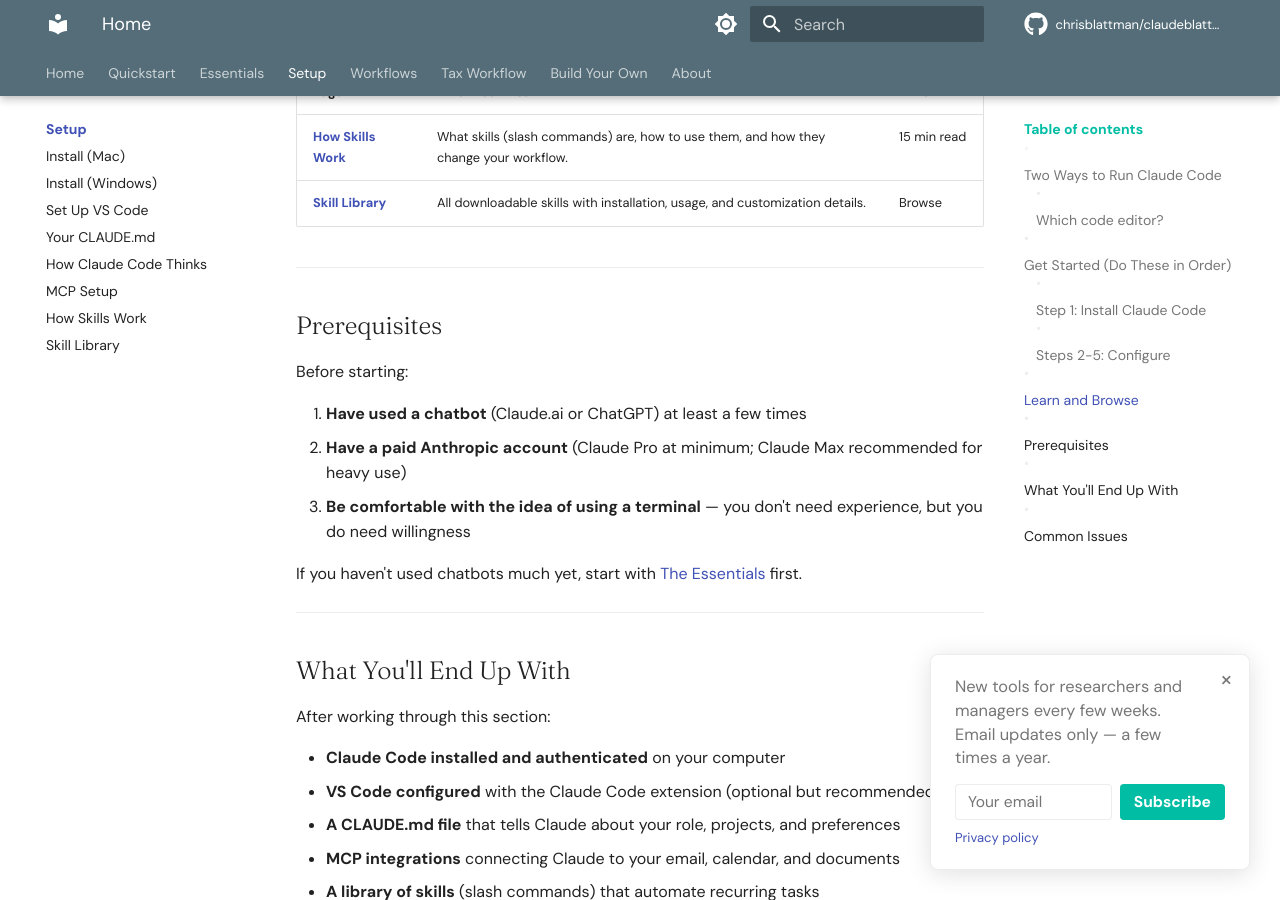
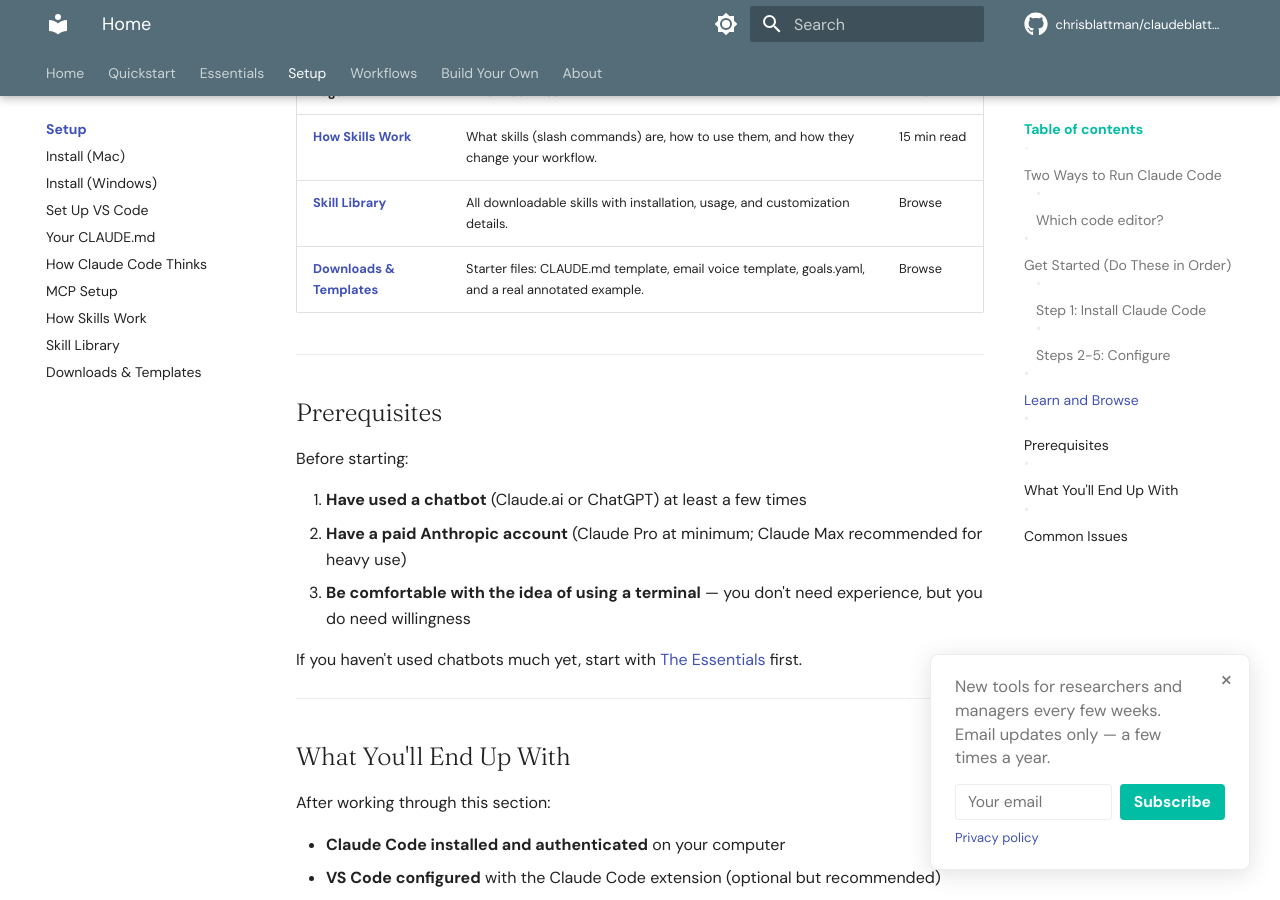
Before and after one commit to XiongfeiLi6/claudeblattman, an MkDocs documentation site: the page built from docs/setup/index.md, in a window 1280 px wide and 900 px high, scrolled down 2366 px. Built offline with MkDocs 1.6.1 and Material for MkDocs 9.7.7, drawn with Linux system fonts in a browser that asks for light colours; comment, search, counter and statistics services are not loaded; some of the changed text lies outside the part shown.

Commit message:
Phase 3: nav restructure — 8 tabs to 7, nest examples, demote Tax
- Essentials: move Cost Reality to position 2, nest example pages under AI Project Folders
- Workflows: absorb Tax Workflow as "Tax Season" subsection (all URLs preserved)
- Setup: add Downloads & Templates to Learn and Browse table
- Project CLAUDE.md: update tab count description

Co-Authored-By: Claude Opus 4.6 <noreply@anthropic.com>

```diff
--- a/docs/setup/index.md
+++ b/docs/setup/index.md
@@ -84,6 +84,7 @@ The two most popular options:
 |------|------------------|------|
 | **[How Skills Work](../toolkit/skills-guide.md)** | What skills (slash commands) are, how to use them, and how they change your workflow. | 15 min read |
 | **[Skill Library](skill-reference.md)** | All downloadable skills with installation, usage, and customization details. | Browse |
+| **[Downloads & Templates](../downloads/index.md)** | Starter files: CLAUDE.md template, email voice template, goals.yaml, and a real annotated example. | Browse |
 
 ---
 
--- a/mkdocs.yml
+++ b/mkdocs.yml
@@ -55,17 +55,18 @@ nav:
   - Essentials:
     - essentials/index.md
     - Chatbots Done Right: essentials/chatbots.md
+    - The Cost Reality: essentials/cost.md
     - Prompt Engineering: essentials/prompting.md
-    - AI Project Folders: essentials/project-folders.md
-    - "Example: Vacation Planning": essentials/folders/vacation.md
-    - "Example: Shopping Decisions": essentials/folders/shopping.md
-    - "Example: Health & Fitness": essentials/folders/health.md
-    - "Example: Work Projects": essentials/folders/work.md
+    - AI Project Folders:
+      - essentials/project-folders.md
+      - "Example: Vacation Planning": essentials/folders/vacation.md
+      - "Example: Shopping Decisions": essentials/folders/shopping.md
+      - "Example: Health & Fitness": essentials/folders/health.md
+      - "Example: Work Projects": essentials/folders/work.md
     - Wispr Flow: essentials/wispr-flow.md
     - Granola: essentials/granola.md
     - NotebookLM: essentials/notebooklm.md
     - "ChatGPT vs Claude": essentials/chatgpt-vs-claude.md
-    - The Cost Reality: essentials/cost.md
   - Setup:
     - setup/index.md
     - Install (Mac): toolkit/install-mac.md
@@ -76,6 +77,7 @@ nav:
     - MCP Setup: toolkit/mcp-setup.md
     - How Skills Work: toolkit/skills-guide.md
     - Skill Library: setup/skill-reference.md
+    - Downloads & Templates: downloads/index.md
   - Workflows:
     - workflows/index.md
     - "Prompt, Plan, Review, Revise": workflows/first-session-skills.md
@@ -83,17 +85,17 @@ nav:
     - Project Management: workflows/project-management.md
     - "Example: Project Dashboard": workflows/examples/project-overview-example.md
     - "Example: Research Design": workflows/examples/research-design-example.md
-  - "Tax Workflow":
-    - tax-workflow/index.md
-    - Privacy & Setup: tax-workflow/before-you-start/privacy-and-setup.md
-    - Workflow Overview: tax-workflow/case-study/the-workflow-overview.md
-    - Document Collection: tax-workflow/case-study/document-collection.md
-    - Compilation & Review: tax-workflow/case-study/compilation-and-review.md
-    - What AI Got Wrong: tax-workflow/case-study/what-ai-got-wrong.md
-    - Architecture Patterns: tax-workflow/build-your-own/architecture-patterns.md
-    - Starter Templates: tax-workflow/build-your-own/starter-templates.md
-    - Academic Tax Basics: tax-workflow/reference/academic-tax-basics.md
-    - When to Get Help: tax-workflow/reference/when-to-get-help.md
+    - "Tax Season":
+      - tax-workflow/index.md
+      - Privacy & Setup: tax-workflow/before-you-start/privacy-and-setup.md
+      - Workflow Overview: tax-workflow/case-study/the-workflow-overview.md
+      - Document Collection: tax-workflow/case-study/document-collection.md
+      - Compilation & Review: tax-workflow/case-study/compilation-and-review.md
+      - What AI Got Wrong: tax-workflow/case-study/what-ai-got-wrong.md
+      - Architecture Patterns: tax-workflow/build-your-own/architecture-patterns.md
+      - Starter Templates: tax-workflow/build-your-own/starter-templates.md
+      - Academic Tax Basics: tax-workflow/reference/academic-tax-basics.md
+      - When to Get Help: tax-workflow/reference/when-to-get-help.md
   - Build Your Own:
     - system/index.md
     - Building Skills: system/building-skills.md
```
